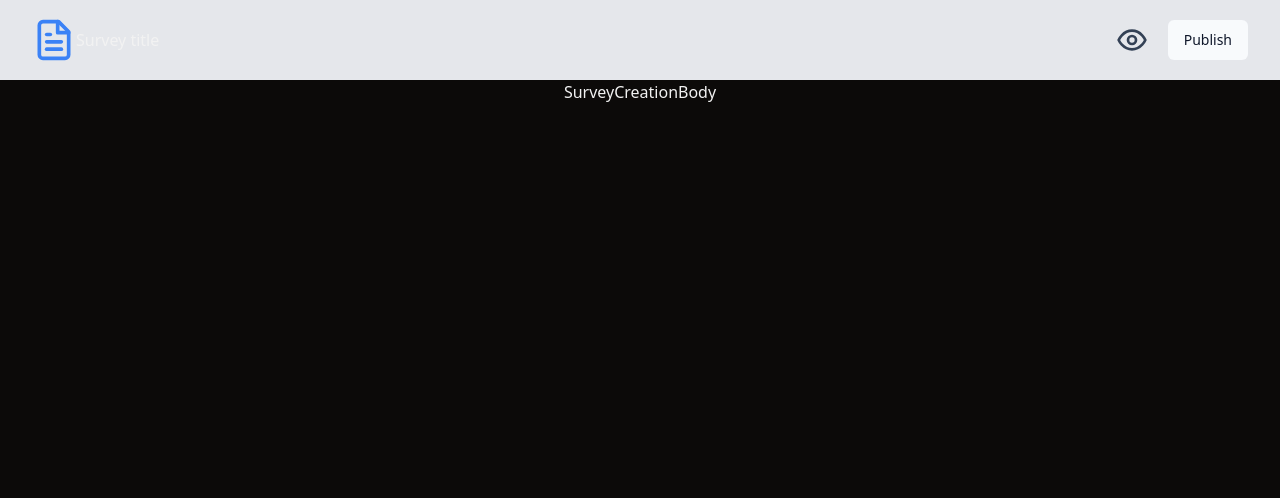
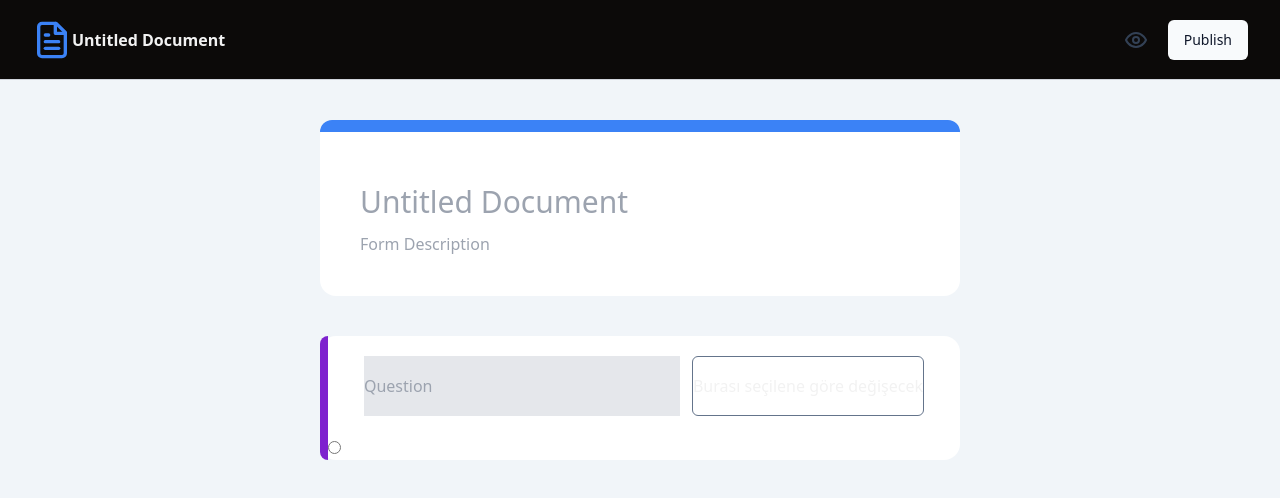
Before and after one commit to siracozgultekin/Survey-App, a React (Vite) app in the folder Frontend/: page /survey-creation in a window 1280 px wide. Shown: the top 498 px of the page. Built offline with nearby package versions, Linux system fonts and the light colour scheme.

Commit message:
survey creationpage init

```diff
--- a/Frontend/src/components/Header.tsx
+++ b/Frontend/src/components/Header.tsx
@@ -17,7 +17,7 @@ const Header = () => {
   const userRedux = useSelector((state: RootState) => state.user);
   return (
     <div
-      className="gap- flex h-[65px]  w-full flex-row items-center "
+      className="flex h-[65px]  w-full flex-row items-center  "
       style={{
         backgroundImage: `url(${backgroundImageUrl})`,
         backgroundSize: "cover",
--- a/Frontend/src/components/SurveyCreationBody.tsx
+++ b/Frontend/src/components/SurveyCreationBody.tsx
@@ -1,9 +1,79 @@
-import React from "react";
+import React, { useState } from "react";
+import {
+  DropdownMenu,
+  DropdownMenuContent,
+  DropdownMenuItem,
+  DropdownMenuLabel,
+  DropdownMenuSeparator,
+  DropdownMenuTrigger,
+} from "@/components/ui/dropdown-menu";
+type Props = { setTitleInp: React.Dispatch<React.SetStateAction<string>> };
 
-type Props = {};
+const SurveyCreationBody = ({ setTitleInp }: Props) => {
+  return (
+    <div className="flex h-full w-full flex-col items-center justify-start bg-slate-100">
+      <div className="m-10 flex h-fit w-[50%] flex-col  gap-3  rounded-2xl bg-white ">
+        <div className="flex h-3 w-full self-start rounded-t-2xl bg-blue-500"></div>
+        <div className="flex flex-col gap-3 p-10">
+          <input
+            type="text"
+            name=""
+            id=""
+            onChange={(e) => {
+              setTitleInp((prev) => {
+                if (e.target.value.length > 40) {
+                  return prev;
+                }
 
-const SurveyCreationBody = (props: Props) => {
-  return <div className="flex w-full  justify-center">SurveyCreationBody</div>;
+                return e.target.value;
+              });
+            }}
+            placeholder="Untitled Document"
+            className=" border-slate-600 font-sans text-3xl focus:border-b-2 focus:outline-none"
+          />
+          <input
+            type="text"
+            name=""
+            id=""
+            placeholder="Form Description"
+            className=" border-slate-600 font-normal focus:border-b-2 focus:outline-none "
+          />
+        </div>
+      </div>
+      <div className=" flex h-fit w-[50%]   rounded-2xl bg-white ">
+        <div className=" self-star h-full w-2 rounded-bl-2xl rounded-tl-2xl bg-purple-700"></div>
+        <div className="flex w-full flex-col">
+          <div className="flex h-[100px] w-full items-center justify-center gap-3 ">
+            <input
+              type="text"
+              name=""
+              id=""
+              placeholder="Question"
+              className="h-[60px] w-[50%] border-slate-600 bg-gray-200 placeholder-gray-400 focus:border-b-[1px] focus:outline-none"
+            />
+            <DropdownMenu>
+              <DropdownMenuTrigger>
+                <button className="h-[60px] rounded-md border-[1px] border-slate-500 bg-white ">
+                  Burası seçilene göre değişecek
+                </button>
+              </DropdownMenuTrigger>
+              <DropdownMenuContent>
+                <DropdownMenuLabel>"menu label"</DropdownMenuLabel>
+                <DropdownMenuSeparator />
+
+                <DropdownMenuItem>Profile</DropdownMenuItem>
+
+                <DropdownMenuItem></DropdownMenuItem>
+              </DropdownMenuContent>
+            </DropdownMenu>
+          </div>
+          <div>
+            <input type="radio" />
+          </div>
+        </div>
+      </div>
+    </div>
+  );
 };
 
 export default SurveyCreationBody;
--- a/Frontend/src/components/SurveyCreationHeader.tsx
+++ b/Frontend/src/components/SurveyCreationHeader.tsx
@@ -1,17 +1,18 @@
 import React from "react";
 import { Eye, FileText } from "lucide-react";
 import { Button } from "./ui/button";
-type Props = {};
+type Props = { titleInp: string };
 
-const SurveyCreationHeader = (props: Props) => {
+const SurveyCreationHeader = ({ titleInp }: Props) => {
   return (
-    <div className="flex h-[80px] items-center justify-between bg-gray-200 px-8">
+    <div className="flex h-full items-center justify-between border-b-[1px] border-gray-300 px-8">
       <div className="flex items-center">
-        <FileText className="h-11 w-11 rounded-lg text-blue-500" />
-        <h3>Survey title</h3>
+        <FileText className="h-10 w-10 rounded-lg text-blue-500" />
+
+        <h3 className="w-[400px] font-semibold">{titleInp}</h3>
       </div>
       <div className="flex items-center gap-5">
-        <Eye className="h-8 w-8 text-slate-700" />
+        <Eye className="h-6 w-6 text-slate-700" />
         <Button className="bg-blue-500 text-white">Publish</Button>
       </div>
     </div>
--- a/Frontend/src/pages/SurveyCreation.tsx
+++ b/Frontend/src/pages/SurveyCreation.tsx
@@ -1,14 +1,20 @@
 import SurveyCreationBody from "@/components/SurveyCreationBody";
 import SurveyCreationHeader from "@/components/SurveyCreationHeader";
-import React from "react";
+import React, { useState } from "react";
 
 type Props = {};
 
 const SurveyCreation = (props: Props) => {
+  const [titleInp, setTitleInp] = useState<string>("Untitled Document");
   return (
-    <div>
-      <SurveyCreationHeader />
-      <SurveyCreationBody />
+    <div className="h-full">
+      <div className="h-[10%]">
+        {" "}
+        <SurveyCreationHeader titleInp={titleInp} />
+      </div>{" "}
+      <div className="h-[90%]">
+        <SurveyCreationBody setTitleInp={setTitleInp} />
+      </div>
     </div>
   );
 };
```
